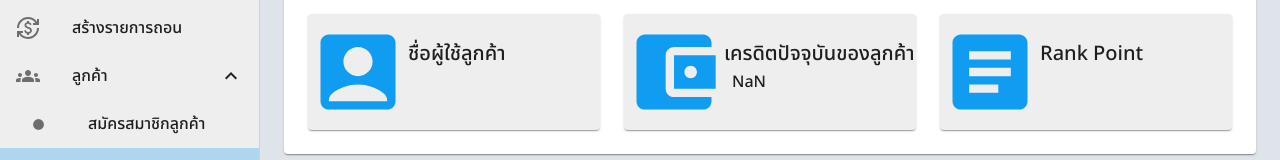
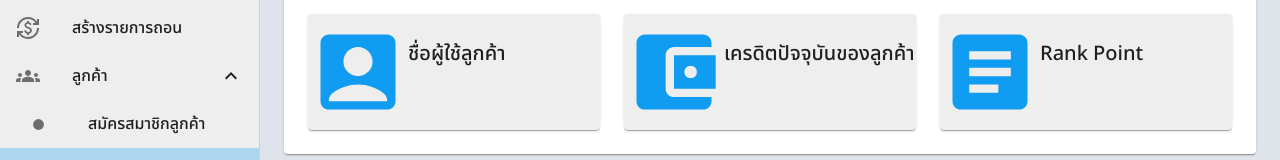
Before and after one commit to TonNitikorn/sk-backoffice-frontend, a Next.js app: page /member/memberInfo in a window 1280 px wide. Shown: the part 270-430 px from the top of the page. Built offline with nearby package versions, Linux system fonts and the light colour scheme.

Commit message:
แก้ NnN ตัวเลข

```diff
--- a/pages/member/memberInfo.js
+++ b/pages/member/memberInfo.js
@@ -84,7 +84,7 @@ function memberInfo() {
 
 
       for (const item of resData.transaction) {
-        credit.push(parseInt(item.credit))
+        credit.push(Intl.NumberFormat("TH").format(parseInt(item.credit)))
         credit_before.push(parseInt(item.credit_before))
         credit_after.push(parseInt(item.credit_after))
 
@@ -141,7 +141,7 @@ function memberInfo() {
       }
     }
   };
-
+console.log('dataMember', dataMember)
   ////////////////////// search table /////////////////////
   const searchInput = useRef(null);
   const handleSearch = (selectedKeys, confirm, dataIndex) => {
@@ -435,7 +435,7 @@ function memberInfo() {
                 />
                 <Grid item direction="column" sx={{ mt: 2 }}>
                   <Typography variant="h6">เครดิตปัจจุบันของลูกค้า</Typography>
-                  <Typography sx={{ ml: 1 }}> {Intl.NumberFormat("TH").format(parseInt(dataMember.credit)) || ""}</Typography>
+                  <Typography sx={{ ml: 1 }}> {!!dataMember.credit || ""}</Typography>
                 </Grid>
               </Grid>
             </Paper>
```
